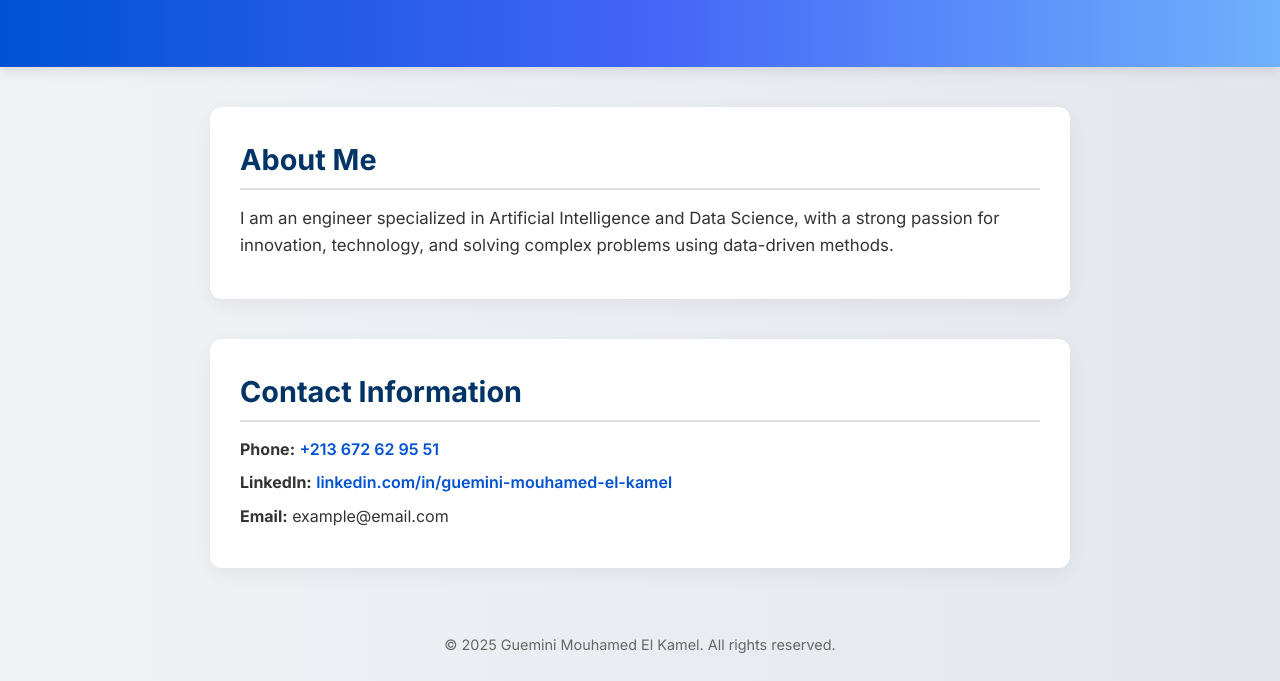
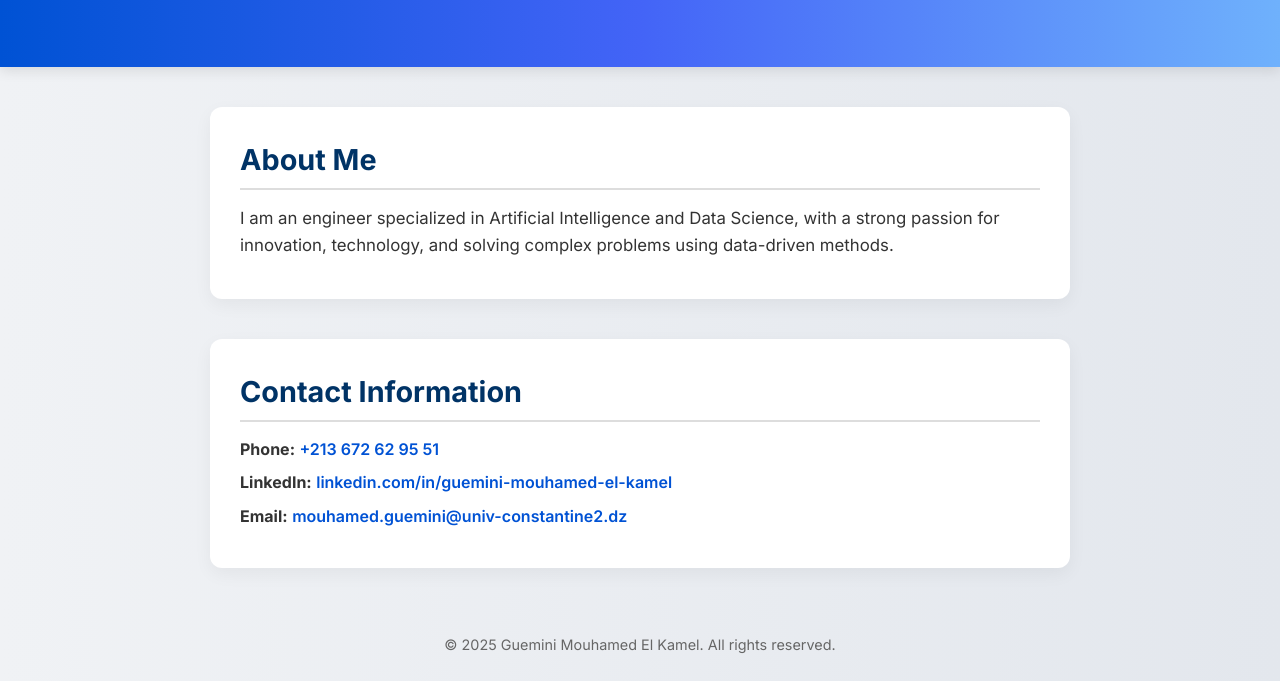
Before and after one commit to Mouhamed211/Mouhamed_guemini-site, a plain HTML site: page index.html in a window 1280 px wide. Shown: the part 173-854 px from the top of the page. Drawn offline with Linux system fonts and the light colour scheme.

Commit message:
Update index.html

```diff
--- a/index.html
+++ b/index.html
@@ -95,7 +95,7 @@
       <ul>
         <li><strong>Phone:</strong> <a href="tel:+213672629551">+213 672 62 95 51</a></li>
         <li><strong>LinkedIn:</strong> <a href="https://www.linkedin.com/in/guemini-mouhamed-el-kamel" target="_blank">linkedin.com/in/guemini-mouhamed-el-kamel</a></li>
-        <li><strong>Email:</strong> example@email.com</li>
+        <li><strong>Email:</strong> <a href="mailto:mouhamed.guemini@univ-constantine2.dz">mouhamed.guemini@univ-constantine2.dz</a></li>
       </ul>
     </section>
   </main>
```
